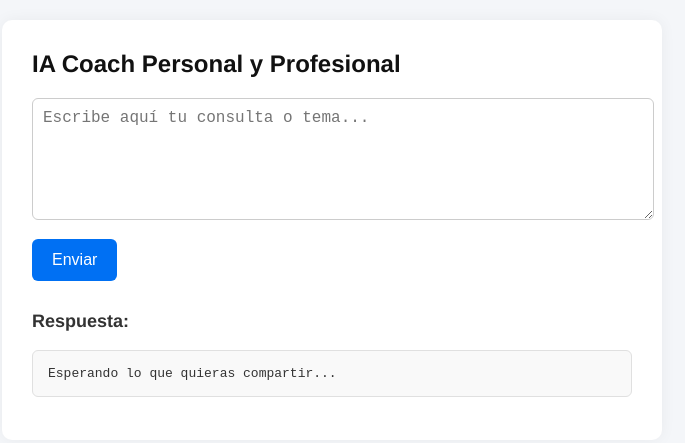
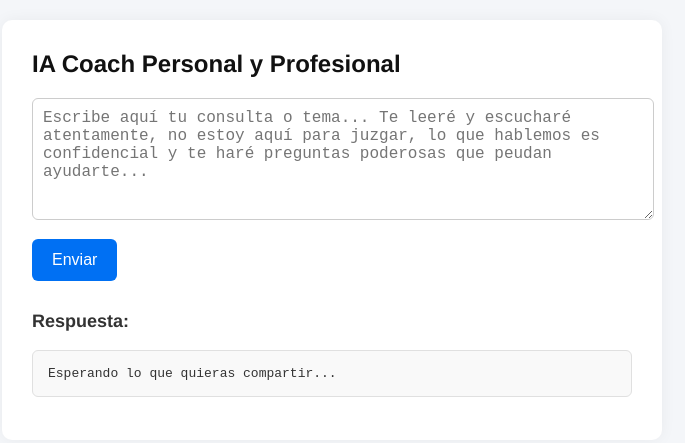
Before and after one commit to viveka2024/IaCoach, a website: page public/index.html in a window 1280 px wide. Shown: the whole page, without its empty margins (308-993 px from the left). Drawn offline with Linux system fonts and the light colour scheme.

Commit message:
Update index.html

```diff
--- a/public/index.html
+++ b/public/index.html
@@ -70,7 +70,7 @@
 <body>
   <div class="container">
     <h2>IA Coach Personal y Profesional</h2>
-    <textarea id="userInput" placeholder="Escribe aquí tu consulta o tema..."></textarea><br>
+    <textarea id="userInput" placeholder="Escribe aquí tu consulta o tema... Te leeré y escucharé atentamente, no estoy aquí para juzgar, lo que hablemos es confidencial y te haré preguntas poderosas que peudan ayudarte... "></textarea><br>
     <button onclick="sendMessage()">Enviar</button>
     <h3>Respuesta:</h3>
     <pre id="responseArea">Esperando lo que quieras compartir...</pre>
```
